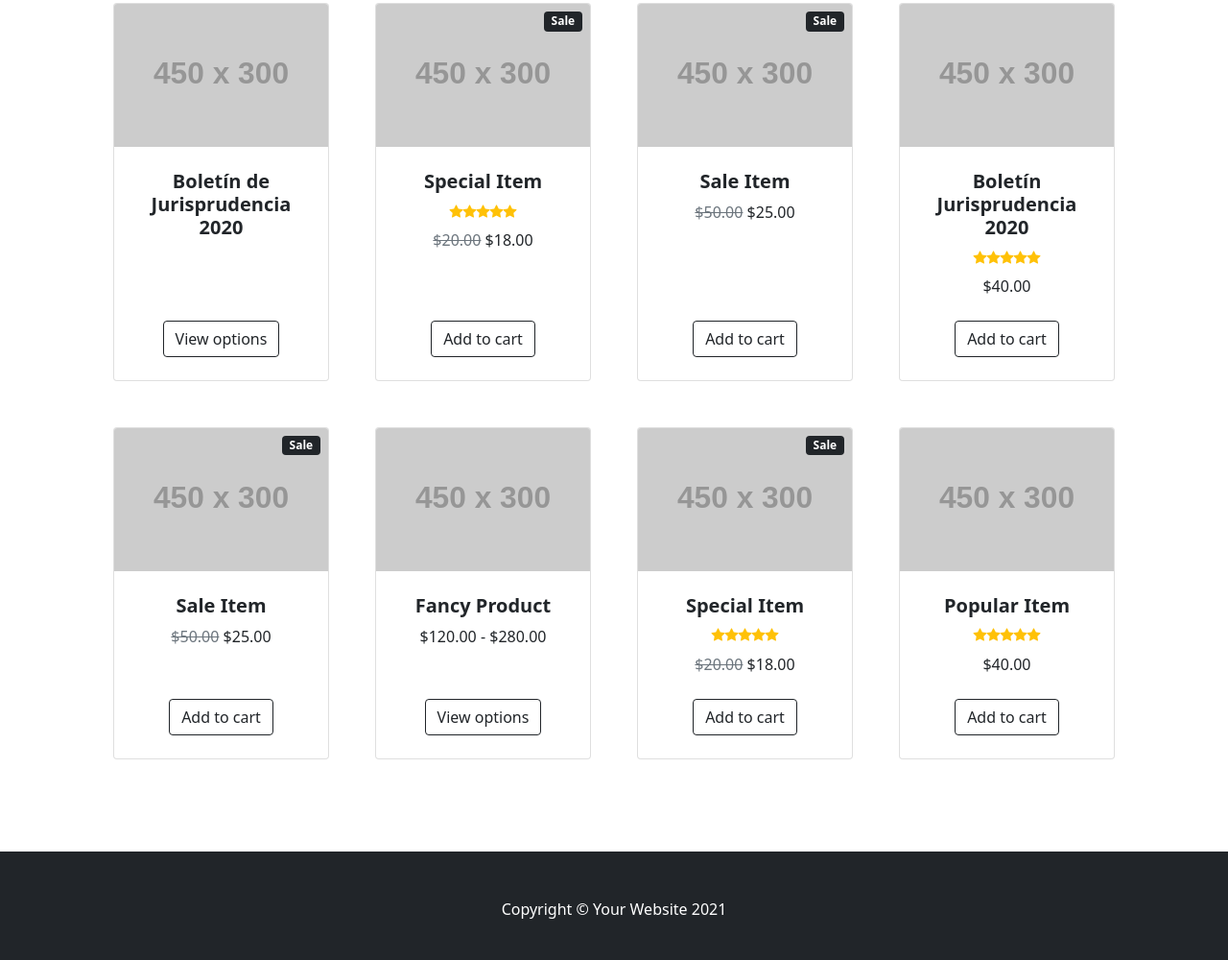
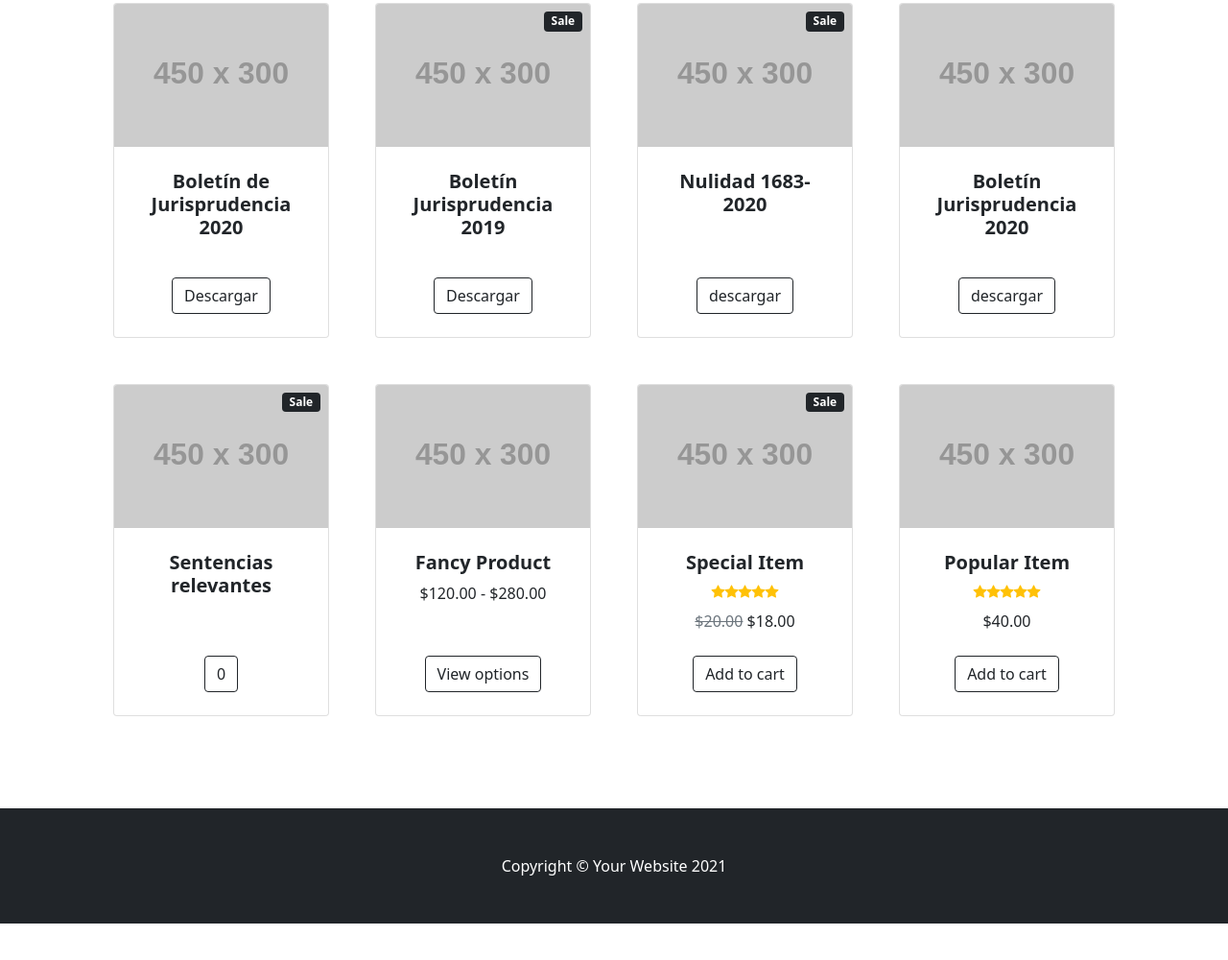
Before and after one commit to unidadestudios/ejemplo-pagina-web, a plain HTML site: page index.html in a window 1280 px wide. Shown: the part 446-1446 px from the top of the page at 96% size. After the commit the page ends 1408 px from the top, so only its background shows below. Drawn offline with nearby package versions, Linux system fonts and the light colour scheme; placeholder pictures from the web are drawn by us.

Commit message:
1312
13123

```diff
--- a/index.html
+++ b/index.html
@@ -21,12 +21,12 @@
                 <button class="navbar-toggler" type="button" data-bs-toggle="collapse" data-bs-target="#navbarSupportedContent" aria-controls="navbarSupportedContent" aria-expanded="false" aria-label="Toggle navigation"><span class="navbar-toggler-icon"></span></button>
                 <div class="collapse navbar-collapse" id="navbarSupportedContent">
                     <ul class="navbar-nav me-auto mb-2 mb-lg-0 ms-lg-4">
-                        <li class="nav-item"><a class="nav-link active" aria-current="page" href="#!">Home</a></li>
-                        <li class="nav-item"><a class="nav-link" href="#!">About</a></li>
+                        <li class="nav-item"><a class="nav-link active" aria-current="page" href="#!">Defensoría Penal Pública</a></li>
+                        <li class="nav-item"><a class="nav-link" href="#!">Nosotros</a></li>
                         <li class="nav-item dropdown">
-                            <a class="nav-link dropdown-toggle" id="navbarDropdown" href="#" role="button" data-bs-toggle="dropdown" aria-expanded="false">Shop</a>
+                            <a class="nav-link dropdown-toggle" id="navbarDropdown" href="#" role="button" data-bs-toggle="dropdown" aria-expanded="false">Recursos</a>
                             <ul class="dropdown-menu" aria-labelledby="navbarDropdown">
-                                <li><a class="dropdown-item" href="#!">Recursos</a></li>
+                                <li><a class="dropdown-item" href="#!">Modelos</a></li>
                                 <li><hr class="dropdown-divider" /></li>
                                 <li><a class="dropdown-item" href="#!">Sentencias de Nulidad</a></li>
                                 <li><a class="dropdown-item" href="#!">Sentencias de Apelación</a></li>
@@ -71,7 +71,7 @@
                             </div>
                             <!-- Product actions-->
                             <div class="card-footer p-4 pt-0 border-top-0 bg-transparent">
-                                <div class="text-center"><a class="btn btn-outline-dark mt-auto" href="#">View options</a></div>
+                                <div class="text-center"><a class="btn btn-outline-dark mt-auto" href="#">Descargar</a></div>
                             </div>
                         </div>
                     </div>
@@ -85,23 +85,19 @@
                             <div class="card-body p-4">
                                 <div class="text-center">
                                     <!-- Product name-->
-                                    <h5 class="fw-bolder">Special Item</h5>
+                                    <h5 class="fw-bolder">Boletín Jurisprudencia 2019</h5>
                                     <!-- Product reviews-->
                                     <div class="d-flex justify-content-center small text-warning mb-2">
-                                        <div class="bi-star-fill"></div>
-                                        <div class="bi-star-fill"></div>
-                                        <div class="bi-star-fill"></div>
-                                        <div class="bi-star-fill"></div>
-                                        <div class="bi-star-fill"></div>
+
                                     </div>
                                     <!-- Product price-->
-                                    <span class="text-muted text-decoration-line-through">$20.00</span>
-                                    $18.00
+                                    <span class="text-muted text-decoration-line-through"></span>
+
                                 </div>
                             </div>
                             <!-- Product actions-->
                             <div class="card-footer p-4 pt-0 border-top-0 bg-transparent">
-                                <div class="text-center"><a class="btn btn-outline-dark mt-auto" href="#">Add to cart</a></div>
+                                <div class="text-center"><a class="btn btn-outline-dark mt-auto" href="#">Descargar</a></div>
                             </div>
                         </div>
                     </div>
@@ -115,15 +111,15 @@
                             <div class="card-body p-4">
                                 <div class="text-center">
                                     <!-- Product name-->
-                                    <h5 class="fw-bolder">Sale Item</h5>
+                                    <h5 class="fw-bolder">Nulidad 1683-2020</h5>
                                     <!-- Product price-->
-                                    <span class="text-muted text-decoration-line-through">$50.00</span>
-                                    $25.00
+                                    <span class="text-muted text-decoration-line-through"></span>
+
                                 </div>
                             </div>
                             <!-- Product actions-->
                             <div class="card-footer p-4 pt-0 border-top-0 bg-transparent">
-                                <div class="text-center"><a class="btn btn-outline-dark mt-auto" href="#">Add to cart</a></div>
+                                <div class="text-center"><a class="btn btn-outline-dark mt-auto" href="#">descargar</a></div>
                             </div>
                         </div>
                     </div>
@@ -138,19 +134,15 @@
                                     <h5 class="fw-bolder">Boletín Jurisprudencia 2020</h5>
                                     <!-- Product reviews-->
                                     <div class="d-flex justify-content-center small text-warning mb-2">
-                                        <div class="bi-star-fill"></div>
-                                        <div class="bi-star-fill"></div>
-                                        <div class="bi-star-fill"></div>
-                                        <div class="bi-star-fill"></div>
-                                        <div class="bi-star-fill"></div>
+
                                     </div>
                                     <!-- Product price-->
-                                    $40.00
+
                                 </div>
                             </div>
                             <!-- Product actions-->
                             <div class="card-footer p-4 pt-0 border-top-0 bg-transparent">
-                                <div class="text-center"><a class="btn btn-outline-dark mt-auto" href="#">Add to cart</a></div>
+                                <div class="text-center"><a class="btn btn-outline-dark mt-auto" href="#">descargar</a></div>
                             </div>
                         </div>
                     </div>
@@ -164,15 +156,15 @@
                             <div class="card-body p-4">
                                 <div class="text-center">
                                     <!-- Product name-->
-                                    <h5 class="fw-bolder">Sale Item</h5>
+                                    <h5 class="fw-bolder">Sentencias relevantes</h5>
                                     <!-- Product price-->
-                                    <span class="text-muted text-decoration-line-through">$50.00</span>
-                                    $25.00
+                                    <span class="text-muted text-decoration-line-through"></span>
+
                                 </div>
                             </div>
                             <!-- Product actions-->
                             <div class="card-footer p-4 pt-0 border-top-0 bg-transparent">
-                                <div class="text-center"><a class="btn btn-outline-dark mt-auto" href="#">Add to cart</a></div>
+                                <div class="text-center"><a class="btn btn-outline-dark mt-auto" href="#">0</a></div>
                             </div>
                         </div>
                     </div>
```
